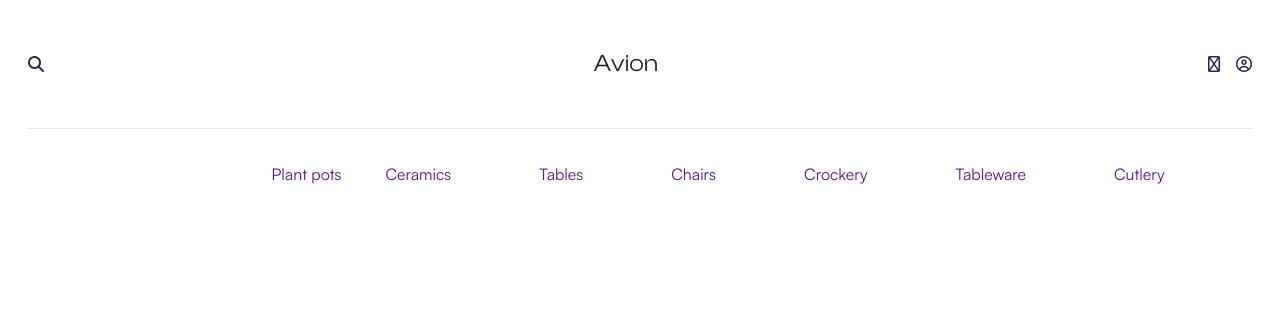
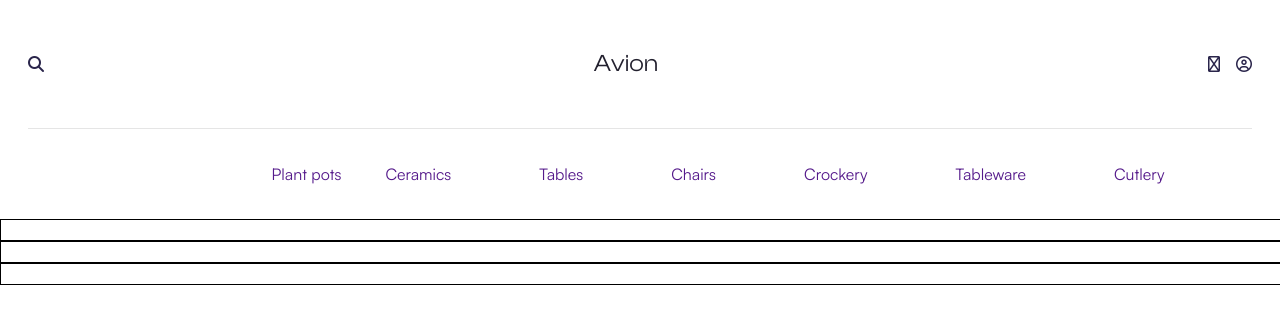
Before and after one commit to intend1000/avion-furniture-shop, a plain HTML site: page index.html in a window 1280 px wide. Shown: the top 324 px of the page. Drawn offline with nearby package versions, Linux system fonts and the light colour scheme; files that its build step writes are made by us from their sources; files whose address does not match are found by name; a web font is replaced by a local one.

Commit message:
header ok

```diff
--- a/index.html
+++ b/index.html
@@ -26,7 +26,6 @@
       </div>
     </div>
     <div class="container">
-
       <nav>
         <ul>
           <li><a href="">Plant pots</a></li>
@@ -41,7 +40,22 @@
     </div>
   </header>
   <main class="main">
-
+    <div class="container">
+      <div class="hero__block">
+        <div class="hero__block_one">
+            <!-- <h2>The furniture brand for the future, with timeless designs</h2>
+            <button>View collection</button> -->
+          </div>
+        <div class="hero__block_two">
+          <!-- <p>A new era in eco friendly furniture with Avelon, the French luxury retail brand
+            with nice fonts, tasteful colors and a beautiful way to display things digitally
+            using modern web technologies.</p> -->
+        </div>
+        <div class="hero__block_three">
+          <!-- <img src="/images/main-hero-img1.svg" alt=""> -->
+        </div>
+      </div>
+    </div>
   </main>
   <footer class="footer">
 
--- a/style.scss
+++ b/style.scss
@@ -42,9 +42,15 @@
 }
 
 .main{
-
+  .container{
+    .hero__block{
+      display: grid;
+      .hero__block_one,
+      .hero__block_two,
+      .hero__block_three{
+        padding: 10px;
+        border: 1px solid black;
+      }
+    }
+  }
 }
-
-.footer{
-
-}
```
Also changed, not shown: images/main-hero-img1.svg (added), styles/normalise-dist.css (deleted).
